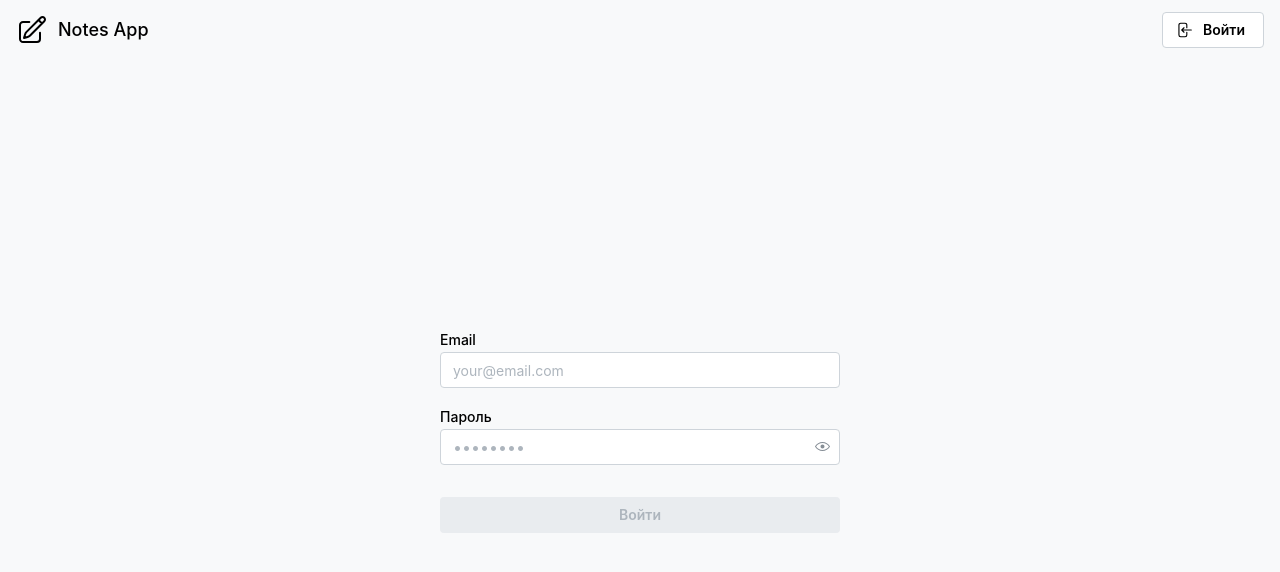
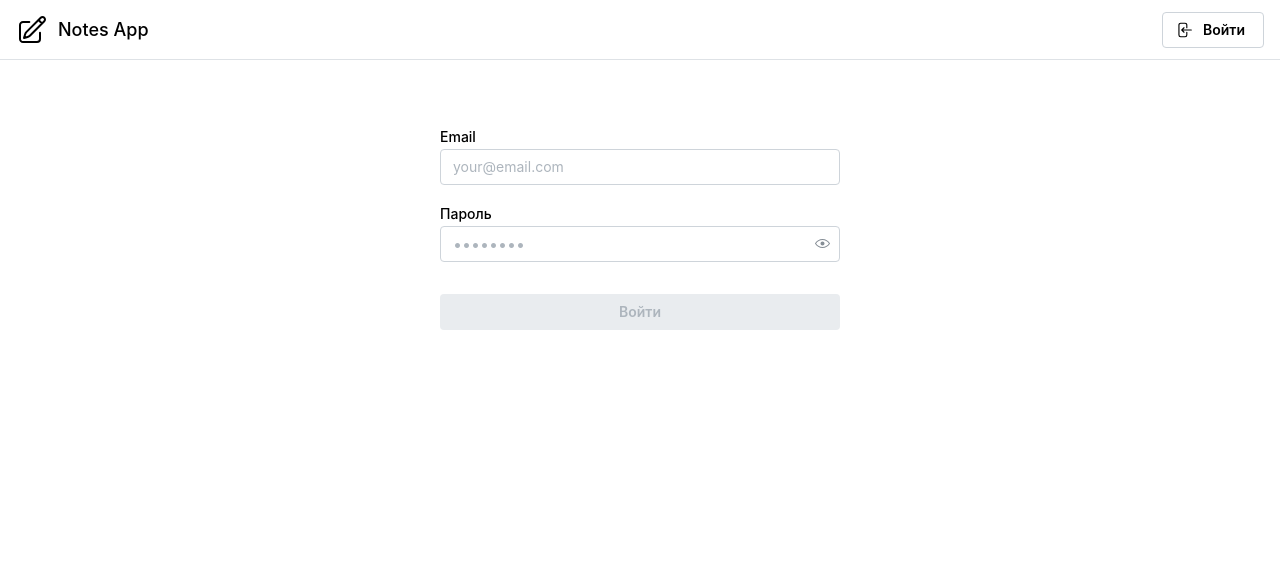
Before and after one commit to Evermishka/notes-app, a React (Vite) app: page /login in a window 1280 px wide. Shown: the top 572 px of the page. Built offline with nearby package versions, Linux system fonts and the light colour scheme.

Commit message:
feat: реализовать MainPage с AppShell и обновить LoginPage для консистентности

```diff
--- /dev/null
+++ b/src/features/notes-crud/ui/NotesList.tsx
@@ -0,0 +1,23 @@
+import { useNotesSelectors } from '../model/use-notes-selectors';
+import type { Note } from '@/entities/note';
+
+export const NotesList = () => {
+  const { allNotes } = useNotesSelectors();
+
+  return (
+    <div className="notes-list">
+      <h2>Список заметок</h2>
+      <ul>
+        {allNotes.map((note: Note) => (
+          <li key={note.id} className="note-item">
+            <h3>{note.title}</h3>
+            <p>
+              {note.content.slice(0, 100)}
+              {note.content.length > 100 ? '...' : ''}
+            </p>
+          </li>
+        ))}
+      </ul>
+    </div>
+  );
+};
--- a/src/features/notes-crud/ui/index.ts
+++ b/src/features/notes-crud/ui/index.ts
@@ -1 +1,2 @@
 export * from './notes-provider';
+export * from './NotesList';
--- a/src/pages/login-page/LoginPage.tsx
+++ b/src/pages/login-page/LoginPage.tsx
@@ -1,22 +1,17 @@
-import { Container, Center, Box } from '@mantine/core';
+import { Container, Center, AppShell } from '@mantine/core';
 import { Header } from '@/widgets/header';
-import { LoginForm } from '@/features/auth'; // Предполагаем, что LoginForm уже есть
+import { LoginForm } from '@/features/auth';
+import { SIZES } from '@/shared/config';
 
 export const LoginPage = () => {
   return (
-    <Box
-      component="div"
-      style={{
-        display: 'flex',
-        flexDirection: 'column',
-        minHeight: '100vh',
-        backgroundColor: 'var(--mantine-color-gray-0)',
-      }}
-    >
-      {/* Header на всю ширину вверху */}
+    <AppShell padding="md" header={{ height: SIZES.headerHeight }}>
+      <AppShell.Header>
         <Header />
+      </AppShell.Header>
 
-      {/* Основной контент — центрирован */}
+      <AppShell.Main>
+        {' '}
         <Center
           component="main"
           style={{
@@ -29,6 +24,7 @@ export const LoginPage = () => {
             <LoginForm />
           </Container>
         </Center>
-    </Box>
+      </AppShell.Main>
+    </AppShell>
   );
 };
--- a/src/pages/main-page/MainPage.tsx
+++ b/src/pages/main-page/MainPage.tsx
@@ -1,14 +1,39 @@
-import { Container, Title, Text, Box } from '@mantine/core';
+import { useState } from 'react';
+import { AppShell, Burger, Group } from '@mantine/core';
+import { Header } from '@/widgets/header';
+import { Sidebar } from '@/widgets/sidebar';
+import { SIZES } from '@/shared/config';
 
 export const MainPage = () => {
+  const [opened, setOpened] = useState(false);
+  const toggleDrawer = () => setOpened((o) => !o);
+
   return (
-    <Container size="xl" py={40}>
-      <Box>
-        <Title order={1}>Главная</Title>
-        <Text c="dimmed" mt="md">
-          Компонент MainPage — здесь будет работа с заметками (Sidebar + Workspace)
-        </Text>
-      </Box>
-    </Container>
+    <>
+      <AppShell
+        padding="md"
+        header={{ height: SIZES.headerHeight }}
+        navbar={{
+          width: SIZES.navbarWidth,
+          breakpoint: 'sm',
+          collapsed: { mobile: !opened },
+        }}
+      >
+        <AppShell.Header>
+          <Group justify="space-between">
+            <Burger opened={opened} onClick={toggleDrawer} hiddenFrom="sm" size="sm" />
+            <Header />
+          </Group>
+        </AppShell.Header>
+
+        <AppShell.Navbar>
+          <Sidebar />
+        </AppShell.Navbar>
+
+        <AppShell.Main>
+          <div>редактор заметок</div>
+        </AppShell.Main>
+      </AppShell>
+    </>
   );
 };
--- a/src/shared/config/index.ts
+++ b/src/shared/config/index.ts
@@ -1,2 +1,3 @@
 export * from './app-name.const';
 export * from './routes.const';
+export * from './ui.const';
--- /dev/null
+++ b/src/shared/config/ui.const.ts
@@ -0,0 +1,5 @@
+export const SIZES = {
+  headerHeight: 60,
+  navbarWidth: 280,
+  drawerWidth: '100vw',
+};
--- a/src/widgets/header/ui/Header.tsx
+++ b/src/widgets/header/ui/Header.tsx
@@ -25,7 +25,7 @@ export const Header = () => {
   const isAuthenticated = state.isAuthenticated;
 
   return (
-    <Group justify="space-between" align="center" h="60px" px="md" py="sm">
+    <Group justify="space-between" align="center" px="md" py="sm" style={{ flexGrow: '1' }}>
       {/* Левая часть: иконка и название */}
       <Group gap="xs" align="center">
         <Box
--- a/src/widgets/sidebar/index.ts
+++ b/src/widgets/sidebar/index.ts
@@ -0,0 +1 @@
+export * from './ui';
--- /dev/null
+++ b/src/widgets/sidebar/ui/Sidebar.tsx
@@ -0,0 +1,13 @@
+import { Box, Text } from '@mantine/core';
+import { NotesList } from '../../../features/notes-crud/ui/NotesList';
+
+export const Sidebar = () => {
+  return (
+    <Box>
+      <Text size="lg" fw={500} mb="md">
+        Заметки
+      </Text>
+      <NotesList />
+    </Box>
+  );
+};
--- /dev/null
+++ b/src/widgets/sidebar/ui/index.ts
@@ -0,0 +1 @@
+export { Sidebar } from './Sidebar';
```
Lines whose indentation alone changed are shown as unchanged.
